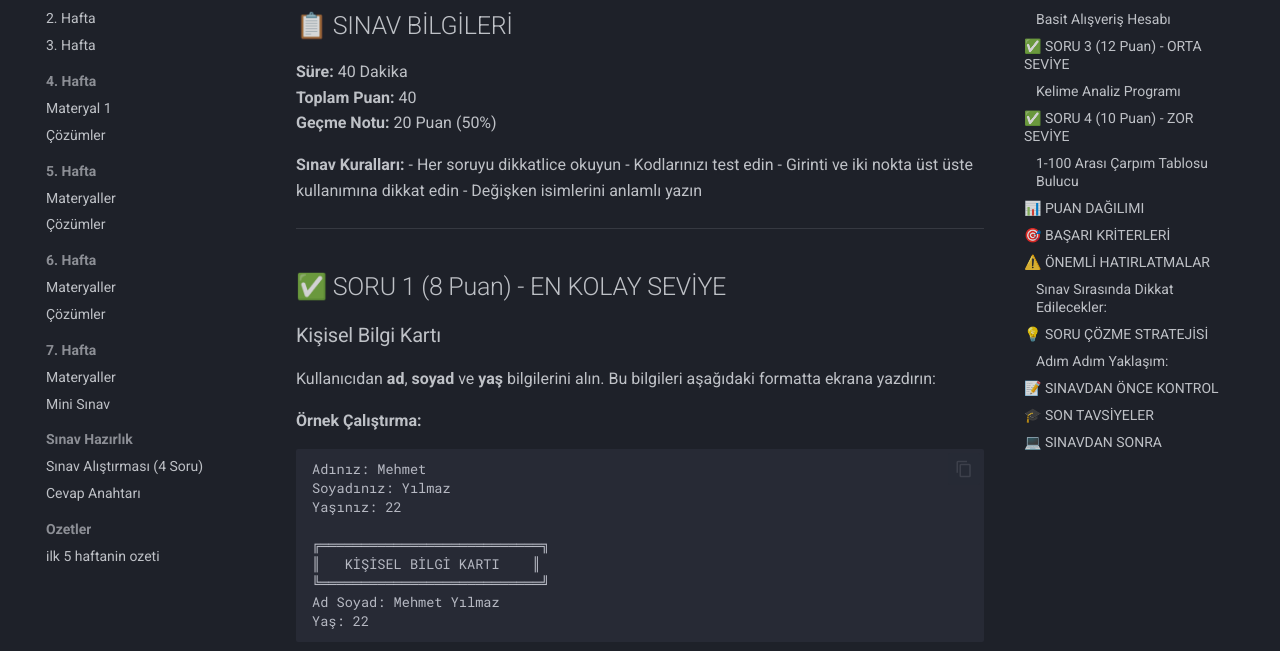
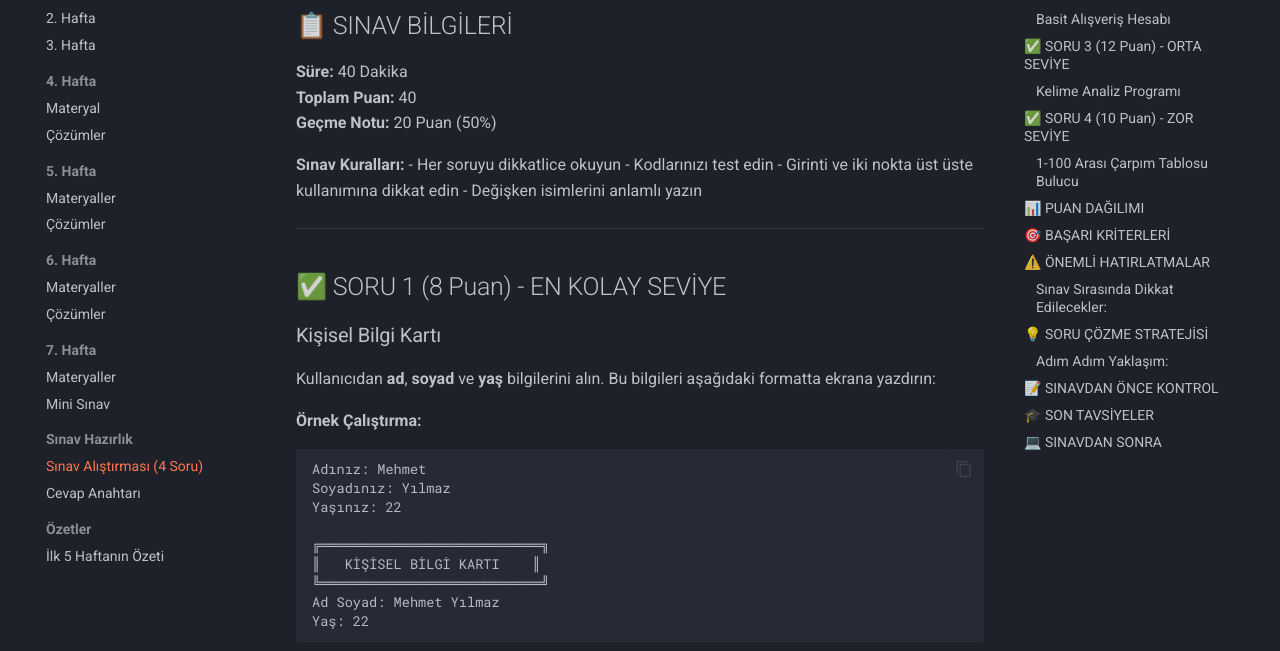
Before and after one commit to ozgehalilduman/python_ders_notlar-, an MkDocs documentation site: the page built from docs/Sinavlar/python_practice_exam_4q.md, in a window 1280 px wide. Shown: the part 263-914 px from the top of the page. Built offline with MkDocs 1.6.1 and Material for MkDocs 9.7.7, drawn with Linux system fonts in a browser that asks for light colours; comment, search, counter and statistics services are not loaded; some of the changed lines change nothing that is shown.

Commit message:
Nav linkleri güncellendi

```diff
--- a/mkdocs.yml
+++ b/mkdocs.yml
@@ -16,27 +16,28 @@
     primary: deep orange
 
 # Hafta Hafta Navigasyon (GÜNCELLENDİ)
+# Hafta Hafta Navigasyon (DÜZELTİLMİŞ PATH'LER)
 nav:
   - Ana Sayfa: index.md
   - 1. Hafta:
-    - Konular ve Sorular: python_week1_questions.md
-    - Çözümler: python_week1_solutions.py
-  - 2. Hafta: python_week2_materials.md
-  - 3. Hafta: python_week3_materials.md
+    - Konular ve Sorular: Hafta 1/python_week1_questions.md # Klasör eklendi
+    - Çözümler: Hafta 1/python_week1_solutions.py          # Klasör eklendi
+  - 2. Hafta: Hafta 2/python_week2_materials.md           # Klasör eklendi
+  - 3. Hafta: Hafta 3/python_week3_materials.md           # Klasör eklendi
   - 4. Hafta:
-    - Materyal 1: python_week4_materials.md
-    - Çözümler: python_week4_solutions.py
+    - Materyal: Hafta 4/python_week4_materials.md
+    - Çözümler: Hafta 4/python_week4_solutions.py
   - 5. Hafta:
-    - Materyaller: python_week5_materials.md
-    - Çözümler: python_week5_solutions.py
+    - Materyaller: Hafta 5/python_week5_materials.md
+    - Çözümler: Hafta 5/python_week5_solutions.py
   - 6. Hafta:
-    - Materyaller: python_week6_materials.md
-    - Çözümler: python_week6_solutions.py
+    - Materyaller: Hafta 6/python_week6_materials.md
+    - Çözümler: Hafta 6/python_week6_solutions.py
   - 7. Hafta:
-    - Materyaller: python_week7_materials.md
-    - Mini Sınav: python_week7_mini_exam.md
+    - Materyaller: Hafta 7/python_week7_materials.md
+    - Mini Sınav: Hafta 7/python_week7_mini_exam.md
   - Sınav Hazırlık:
-    - Sınav Alıştırması (4 Soru): python_practice_exam_4q.md
-    - Cevap Anahtarı: python_practice_exam_4q_answers.py
-  - Ozetler:
-    - ilk 5 haftanin ozeti: python_5week_summary.md
+    - Sınav Alıştırması (4 Soru): Sinavlar/python_practice_exam_4q.md # Klasör eklendi
+    - Cevap Anahtarı: Sinavlar/python_practice_exam_4q_answers.py     # Klasör eklendi
+  - Özetler:
+    - İlk 5 Haftanın Özeti: Ozetler/python_5week_summary.md          # Klasör eklendi
```
